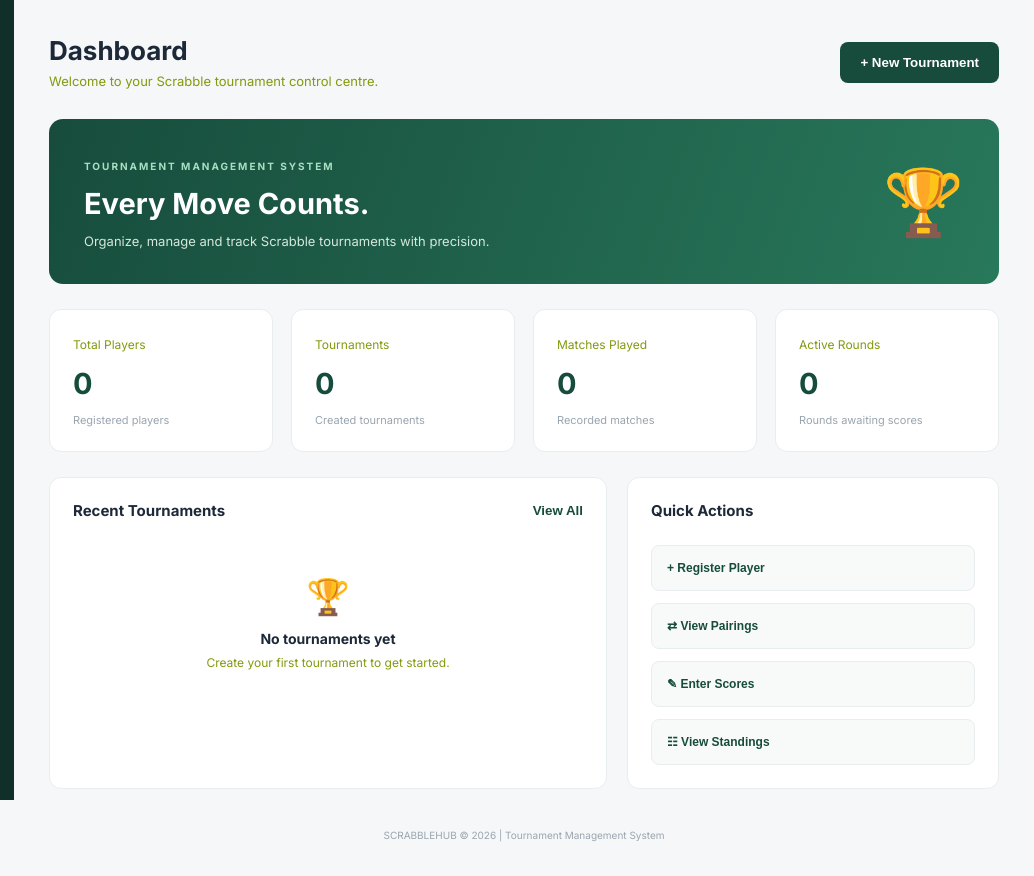
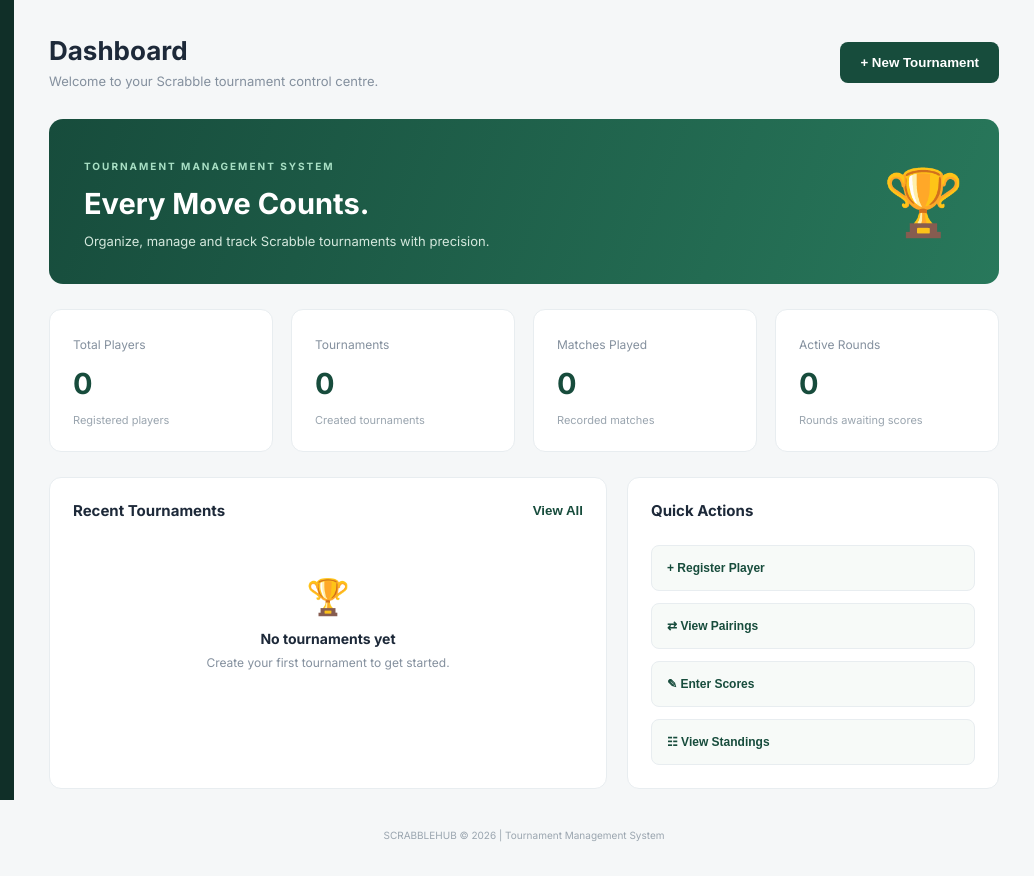
Before and after one commit to mwaniki-irungu/Scrable-Hub, a plain HTML site: page index.html in a window 1280 px wide. Shown: the full height of the page, 246-1280 px from the left. Drawn offline with Linux system fonts and the light colour scheme.

Commit message:
Restore muted text color
Restore the original text color while keeping Dashboard rating styles.

Co-authored-by: Copilot <223556219+Copilot@users.noreply.github.com>

```diff
--- a/style.css
+++ b/style.css
@@ -6,7 +6,7 @@
     --background: #f5f7f8;
     --white: #ffffff;
     --text: #1d2939;
-    --muted: #84990e;
+    --muted: #84909e;
     --border: #e8edf0;
 }
 
```
